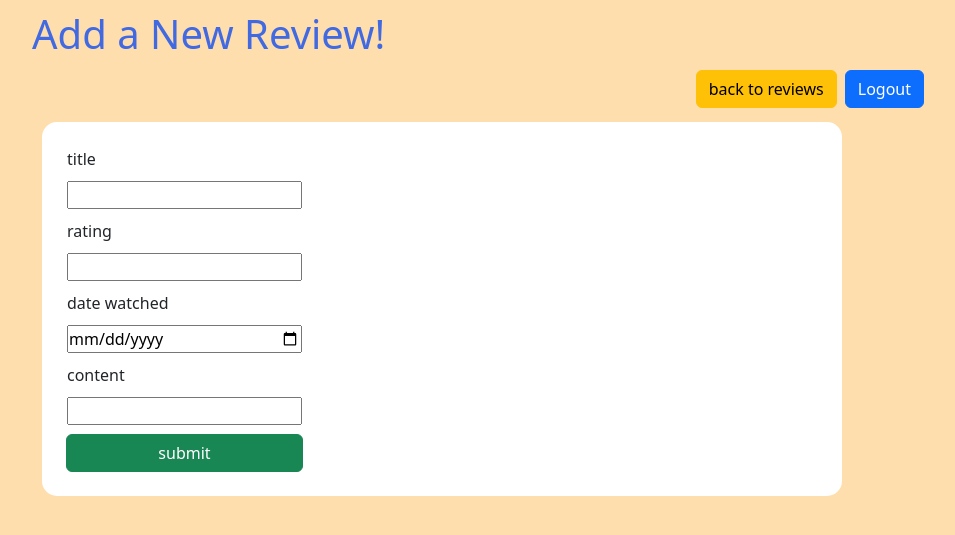
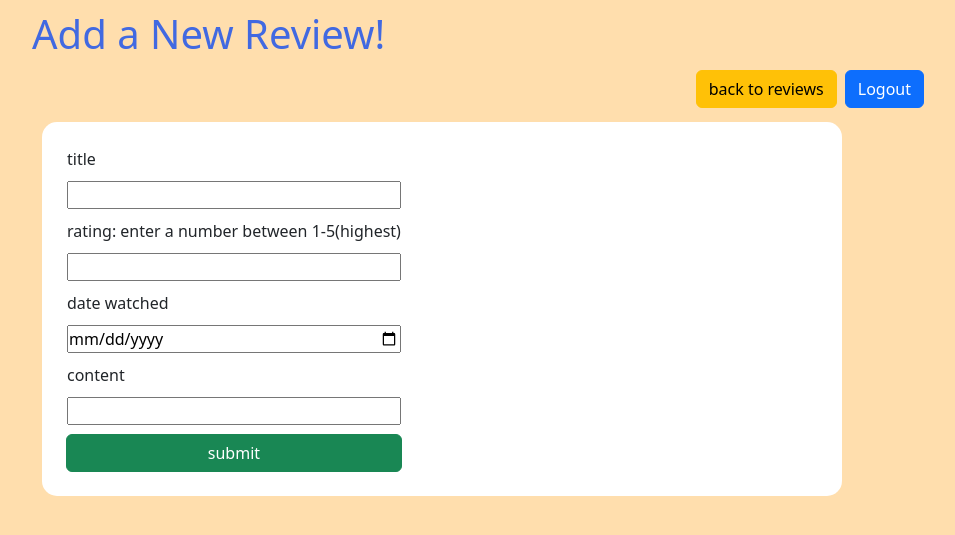
Before and after one commit to dreessen-n/exam_practice_1, a Flask app: template flask_app/templates/new.html in a window 1280 px wide. Shown: the top 535 px of the page, without its empty margins (158-1113 px from the left). Run offline with Flask 2, Linux system fonts and the light colour scheme; the template is opened without the code that fills it, so the values that code supplies are empty.

```diff
--- a/flask_app/templates/new.html
+++ b/flask_app/templates/new.html
@@ -34,7 +34,7 @@
                     <form class="form_create" action="/review/create" method="POST">
                         <label for="title">title</label>
                         <input type="text" name="title" >
-                        <label for="rating">rating</label>
+                        <label for="rating">rating: enter a number between 1-5(highest)</label>
                         <input type="text" name="rating" >
                         <label for="date_watched">date watched</label>
                         <input type="date" name="date_watched" >
```
Also changed, not shown: 2 other files.
